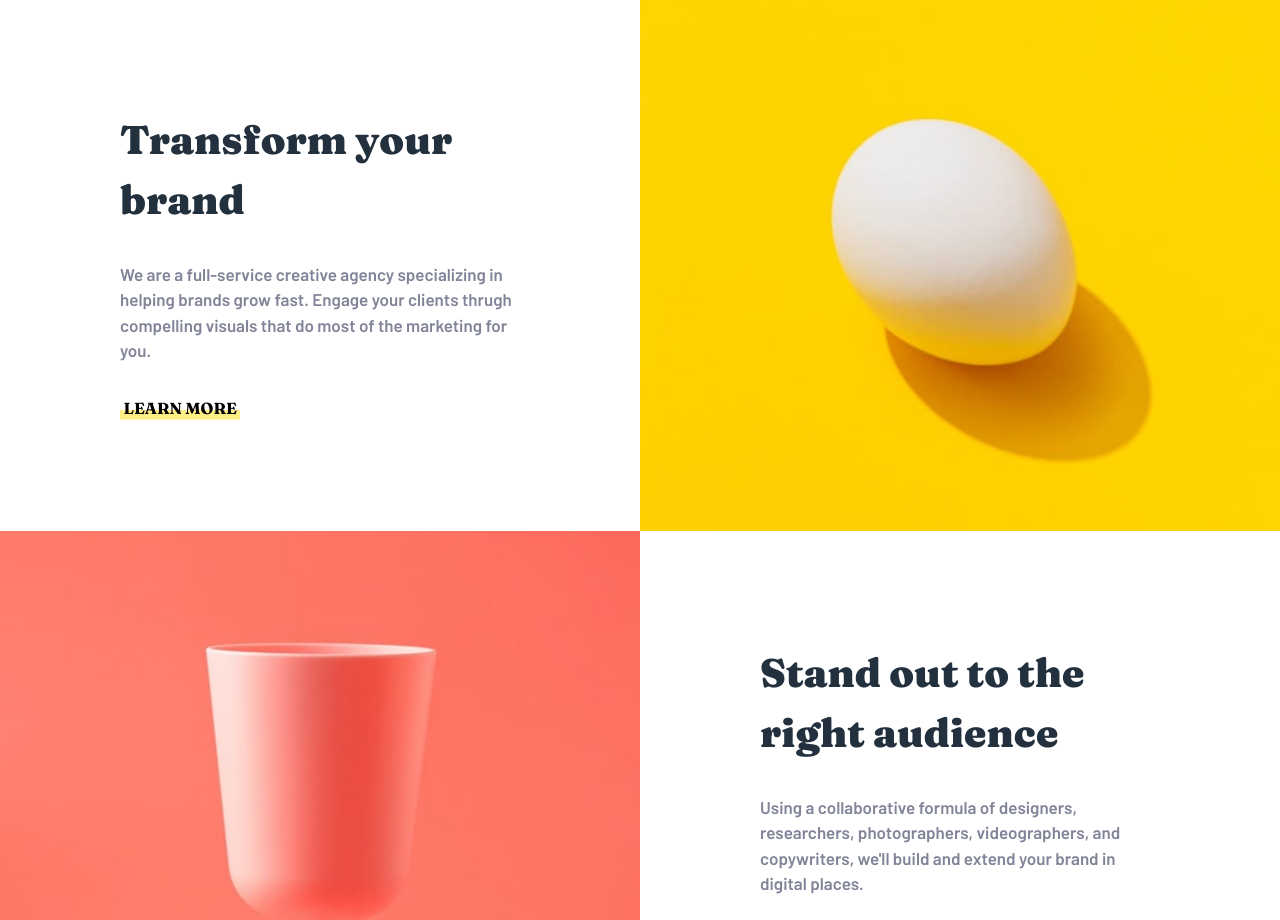
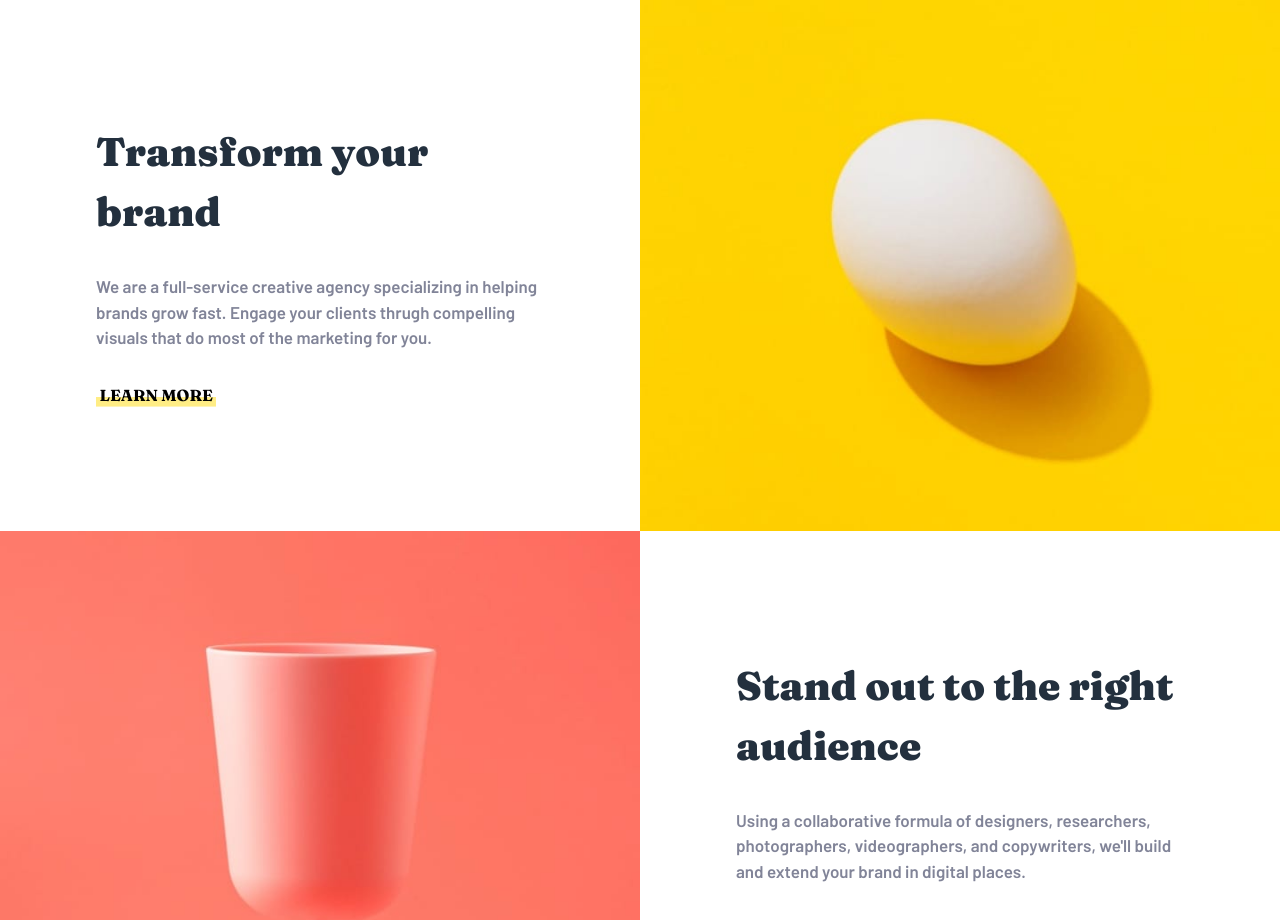
Before and after one commit to Randall3475/sunnyside-agency-landing-page, a React (Vite) app: page / in a window 1280 px wide. Shown: the part 802-1722 px from the top of the page. Built offline with nearby package versions, Linux system fonts and the light colour scheme.

Commit message:
Update ShowGrid.tsx

```diff
--- a/src/components/ShowGrid.tsx
+++ b/src/components/ShowGrid.tsx
@@ -11,7 +11,7 @@ export default function ShowGrid() {
     <>
       <section className="grid md:grid-cols-2 mx-auto font-display">
         <div className="max-md:order-2 flex justify-center items-center md:p-4 p-8 py-20">
-          <div className="flex flex-col gap-y-8 max-w-[25rem] max-md:text-center max-md:items-center">
+          <div className="flex flex-col gap-y-8 max-w-[28rem] max-md:text-center max-md:items-center">
             <h2 className="font-body text-very-dark-desaturated-blue font-extrabold text-[40px]">
               Transform your brand
             </h2>
@@ -49,7 +49,7 @@ export default function ShowGrid() {
           </picture>
         </div>
         <div className="max-md:order-4 flex justify-center items-center md:p-4 p-8 py-20">
-          <div className="flex flex-col gap-y-8 max-w-[25rem] max-md:text-center max-md:items-center">
+          <div className="flex flex-col gap-y-8 max-w-[28rem] max-md:text-center max-md:items-center">
             <h2 className="font-body text-very-dark-desaturated-blue font-extrabold text-[40px]">
               Stand out to the right audience
             </h2>
```
